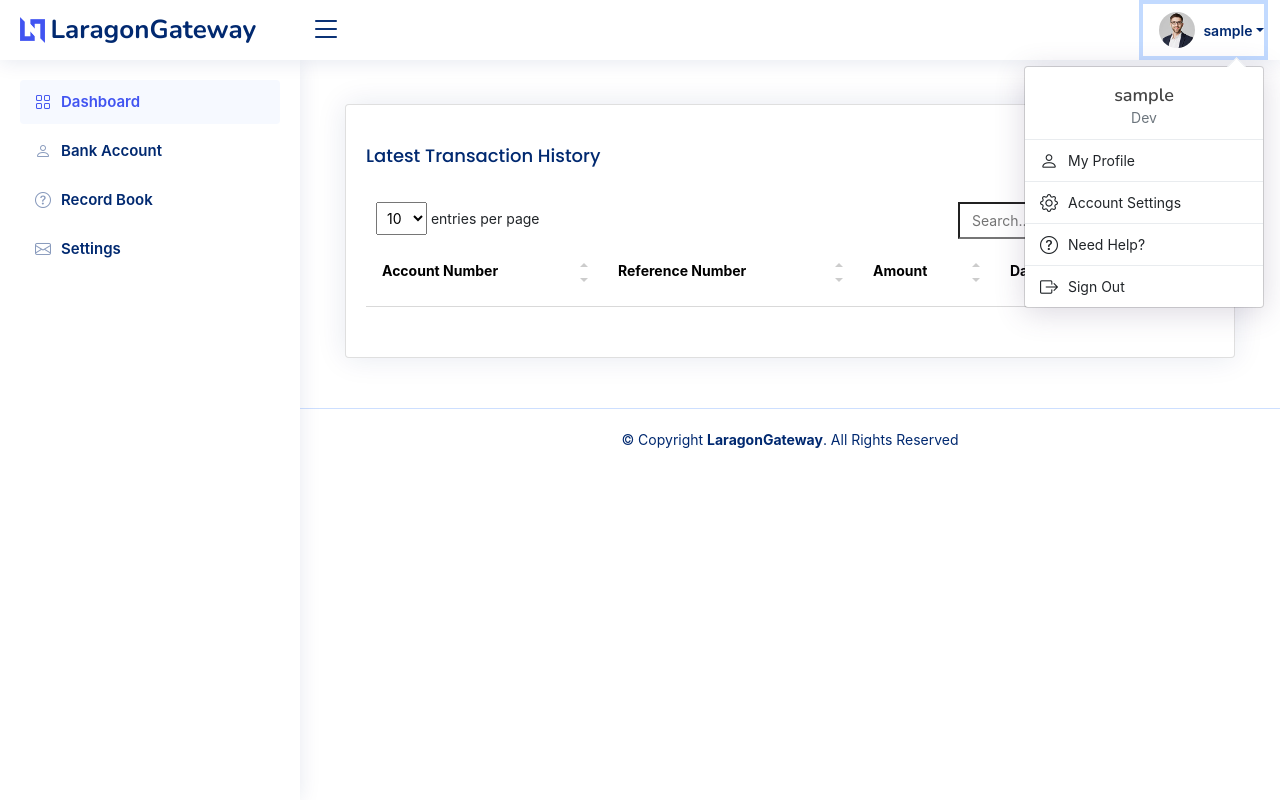
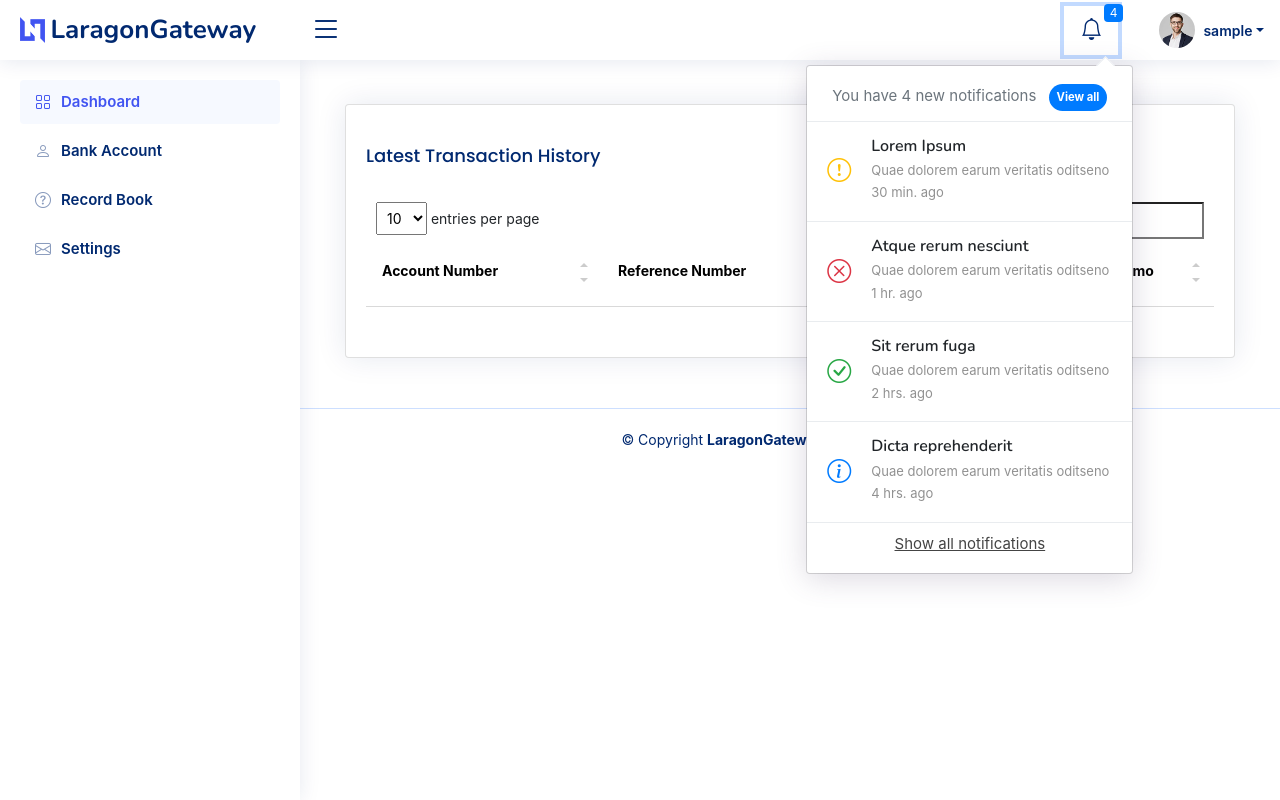
Before and after one commit to namnn2210/payment_gateway, a Django app: page / in a window 1280 px wide, after a click that opens the changed part. Run offline with Django 5.2, Linux system fonts and the light colour scheme; the visitor is signed in with stand-in values (Sample User, id 1); data that the repository does not hold is empty; some libraries are stand-ins or nearby versions.

Commit message:
add acb core api, fix bug and doing record book

```diff
--- a/bank/urls.py
+++ b/bank/urls.py
@@ -1,9 +1,10 @@
 from django.urls import path
-from .views import list_bank, AddBankView, bank_transaction_history, update_transaction_history
+from .views import list_bank, AddBankView, bank_transaction_history, update_transaction_history, record_book
 
 urlpatterns = [
     path('list', list_bank, name='list_bank'),
     path('add', AddBankView.as_view(), name='add_bank'),
     path('history/<str:account_number>', bank_transaction_history, name='bank_transaction_history'),
-    path('update_transaction_history', update_transaction_history, name='update_transaction_history')
+    path('update_transaction_history', update_transaction_history, name='update_transaction_history'),
+    path('record_book', record_book, name='record_book')
 ]
--- a/bank/views.py
+++ b/bank/views.py
@@ -37,6 +37,11 @@ def bank_transaction_history(request, account_number):
     page_number = request.GET.get('page')
     page_obj = paginator.get_page(page_number)
     return render(request=request, template_name='bank_transaction_history.html',context={'page_obj':page_obj})
+
+@login_required(login_url='login')
+def record_book(request):
+    list_user_bank = BankAccount.objects.filter(user=request.user)
+    return render(request=request, template_name='record_book.html', context={'list_user_bank':list_user_bank})
 
 @method_decorator(csrf_exempt, name='dispatch')
 class AddBankView(View):
@@ -88,10 +93,6 @@ def update_transaction_history(request):
     if all_transactions:
         all_transactions_df = pd.concat(all_transactions)
 
-        # Convert the 'active_datetime' column to datetime if it's not already
-        # if not pd.api.types.is_datetime64_any_dtype(all_transactions_df['active_datetime']):
-        #     all_transactions_df['active_datetime'] = pd.to_datetime(all_transactions_df['active_datetime'])
-
         # Sort by 'active_datetime' in descending order and get the top 10
         sorted_transactions = all_transactions_df.sort_values(by='active_datetime', ascending=False).head(10)
 
--- a/payment_gateway/urls.py
+++ b/payment_gateway/urls.py
@@ -20,5 +20,5 @@ from django.urls import path, include
 urlpatterns = [
     path('admin/', admin.site.urls),
     path('', include('cms.urls')),
-    path('bank', include('bank.urls'))
+    path('bank/', include('bank.urls'))
 ]
--- a/templates/layout/layout.html
+++ b/templates/layout/layout.html
@@ -52,6 +52,81 @@
 
         <nav class="header-nav ms-auto">
             <ul class="d-flex align-items-center">
+
+                <li class="nav-item dropdown">
+
+                    <a class="nav-link nav-icon" href="#" data-bs-toggle="dropdown">
+                      <i class="bi bi-bell"></i>
+                      <span class="badge bg-primary badge-number">4</span>
+                    </a><!-- End Notification Icon -->
+
+                    <ul class="dropdown-menu dropdown-menu-end dropdown-menu-arrow notifications">
+                      <li class="dropdown-header">
+                        You have 4 new notifications
+                        <a href="#"><span class="badge rounded-pill bg-primary p-2 ms-2">View all</span></a>
+                      </li>
+                      <li>
+                        <hr class="dropdown-divider">
+                      </li>
+
+                      <li class="notification-item">
+                        <i class="bi bi-exclamation-circle text-warning"></i>
+                        <div>
+                          <h4>Lorem Ipsum</h4>
+                          <p>Quae dolorem earum veritatis oditseno</p>
+                          <p>30 min. ago</p>
+                        </div>
+                      </li>
+
+                      <li>
+                        <hr class="dropdown-divider">
+                      </li>
+
+                      <li class="notification-item">
+                        <i class="bi bi-x-circle text-danger"></i>
+                        <div>
+                          <h4>Atque rerum nesciunt</h4>
+                          <p>Quae dolorem earum veritatis oditseno</p>
+                          <p>1 hr. ago</p>
+                        </div>
+                      </li>
+
+                      <li>
+                        <hr class="dropdown-divider">
+                      </li>
+
+                      <li class="notification-item">
+                        <i class="bi bi-check-circle text-success"></i>
+                        <div>
+                          <h4>Sit rerum fuga</h4>
+                          <p>Quae dolorem earum veritatis oditseno</p>
+                          <p>2 hrs. ago</p>
+                        </div>
+                      </li>
+
+                      <li>
+                        <hr class="dropdown-divider">
+                      </li>
+
+                      <li class="notification-item">
+                        <i class="bi bi-info-circle text-primary"></i>
+                        <div>
+                          <h4>Dicta reprehenderit</h4>
+                          <p>Quae dolorem earum veritatis oditseno</p>
+                          <p>4 hrs. ago</p>
+                        </div>
+                      </li>
+
+                      <li>
+                        <hr class="dropdown-divider">
+                      </li>
+                      <li class="dropdown-footer">
+                        <a href="#">Show all notifications</a>
+                      </li>
+
+                    </ul><!-- End Notification Dropdown Items -->
+
+                  </li><!-- End Notification Nav -->
 
                 <li class="nav-item dropdown pe-3">
 
@@ -138,7 +213,7 @@
             </li>
 
             <li class="nav-item">
-                <a class="nav-link collapsed" href="#">
+                <a class="nav-link collapsed" href="{% url 'record_book' %}">
                     <i class="bi bi-question-circle"></i>
                     <span>Record Book</span>
                 </a>
```
Also changed, not shown: bank/management/commands/fetch_transaction_history.py (+8 -2 lines), payment_gateway/settings.py (+5 -5 lines), templates/record_book.html (added, +158 -0 lines).
